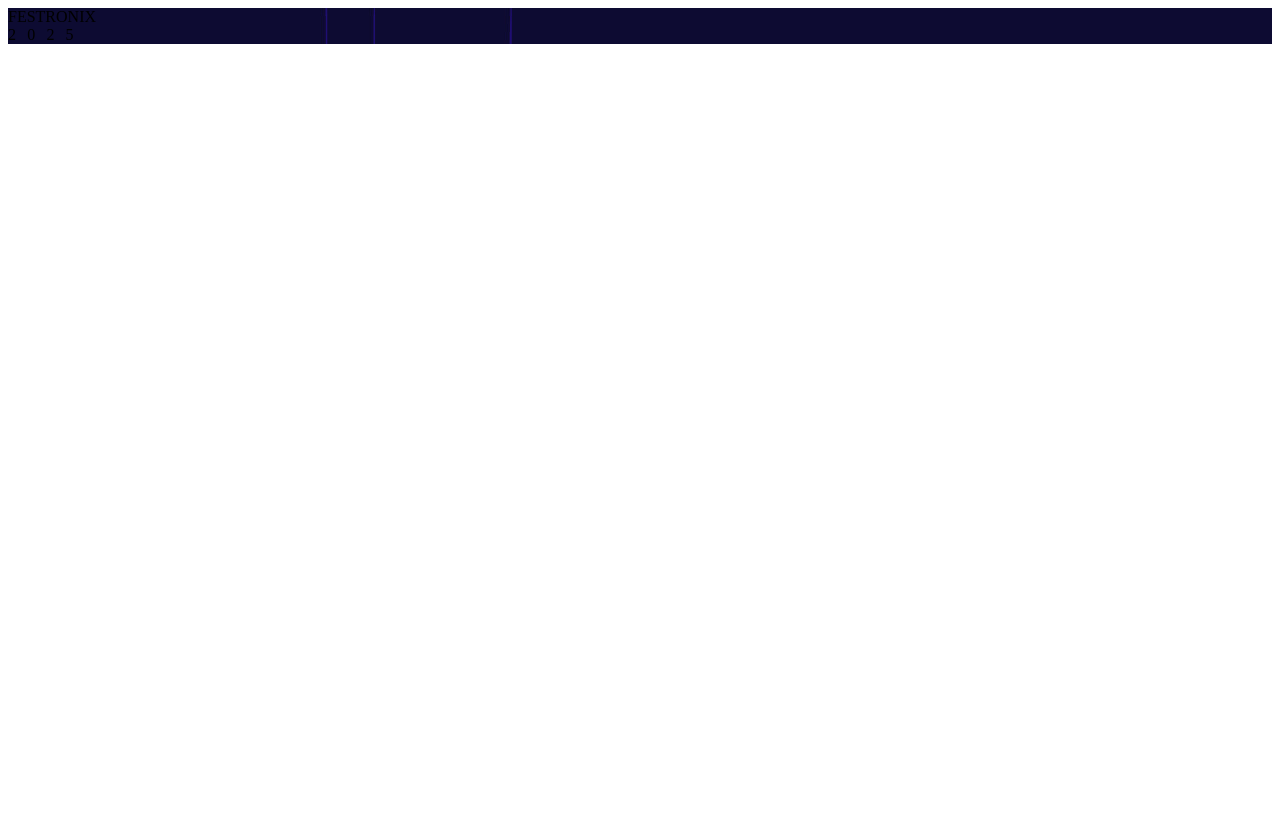
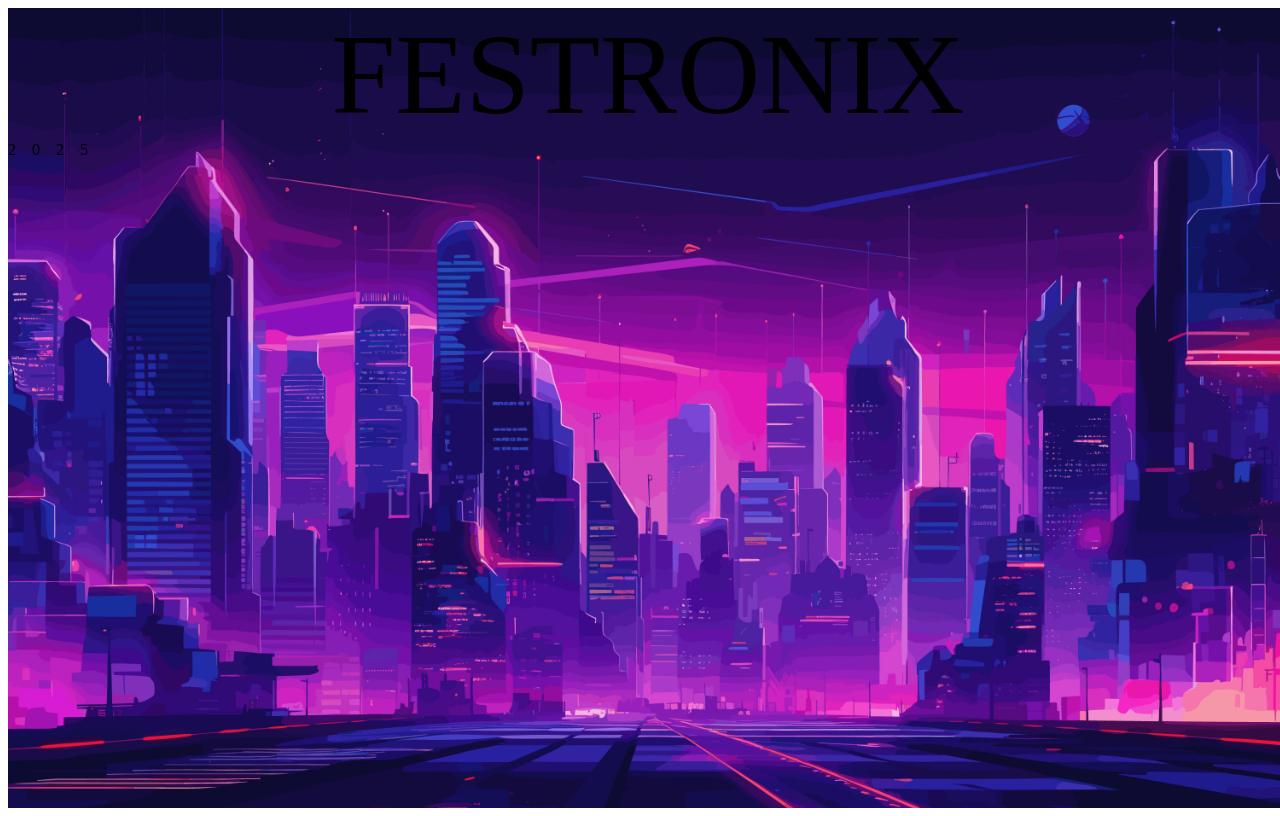
Before and after one commit to ankitku3101/festronix, a Next.js app: page /Landing in a window 1280 px wide. Built offline with nearby package versions, Linux system fonts and the light colour scheme.

Commit message:
Hero Page settting up to added opacity.

```diff
--- a/sections/Hero.tsx
+++ b/sections/Hero.tsx
@@ -3,18 +3,29 @@ import React from 'react'
 const Hero = () => {
   return (
     <div
-    className='flex items-center justify-center min-h-screen'
+    className='bg-center h-screen w-full flex items-center justify-center bg-[#180126]/78 '
     style={
         {
             backgroundImage:`url(${'/Hero.jpg'})`,
-
+            backgroundSize:'cover',
+            height:"100vh",
+            width:"100vw",
+            backgroundPosition:"center",
+            backgroundRepeat:'no-repeat',
+            backgroundBlendMode: 'overlay',
         }
     }>
-        <div >
-            <div className=' text-light font-bold text-7xl'>
+        <div>
+            <div
+            className=' text-light font-bold'
+            style={{
+                fontSize: 'clamp(3rem, 9vw, 9rem)', // Scales between mobile and large screens
+                textAlign: 'center'
+            }}
+            >
                 FESTRONIX
             </div>
-            <div className='text-center text-light font-bold' style={{ letterSpacing: '0.7em' }}>
+            <div className='bg-amber-200 text-center text-light text-4xl' style={{ letterSpacing: '1.0em' }}>
                 2025
             </div>
         </div>
```
